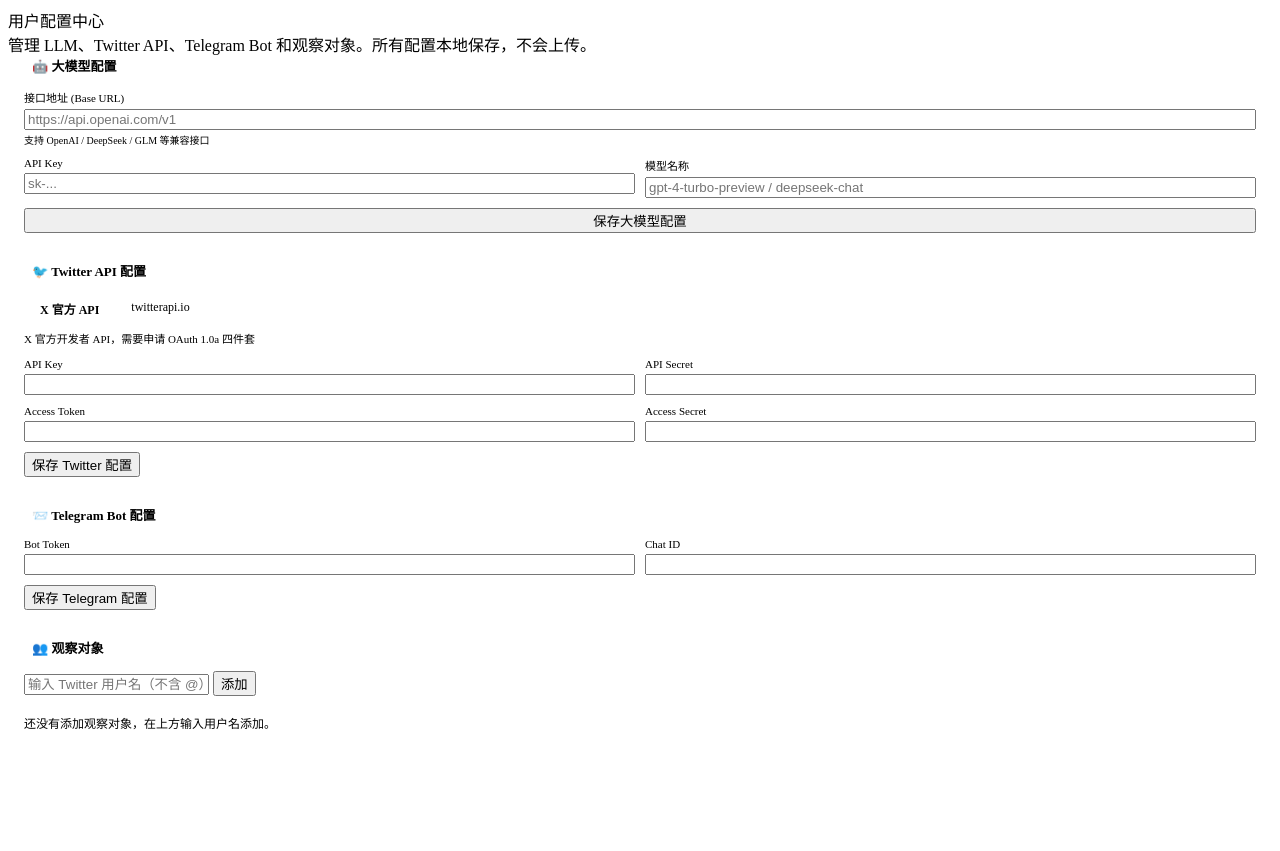
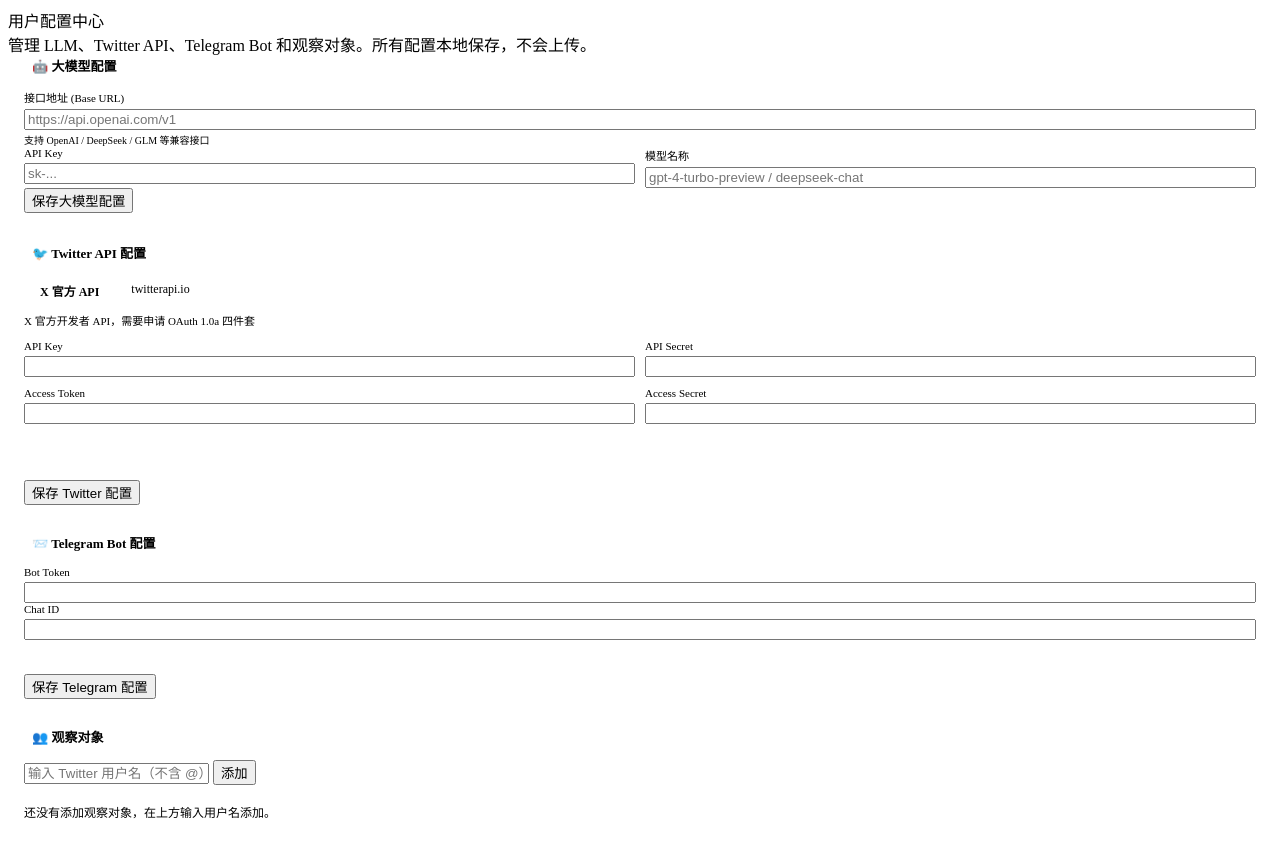
Before and after one commit to Miss0x/twitter-investor-distiller, a Python web app: template src/templates/cards/config_center.html in a window 1280 px wide. Before the commit the page ends 729 px from the top, so only its background shows below. Run offline with Jinja, Linux system fonts and the light colour scheme; the template is opened without the code that fills it, so the values that code supplies are empty.

Commit message:
fix: 配置中心各模块固定最小高度，切换 Twitter 供应商时页面不跳动
- LLM 区域 min-height: 126px
- Twitter 表单区域 min-height: 130px
- Telegram 区域 min-height: 98px

```diff
--- a/src/templates/cards/config_center.html
+++ b/src/templates/cards/config_center.html
@@ -10,7 +10,7 @@
 <!-- ════ LLM 配置 ════ -->
 <fieldset style="border:1px solid var(--border);border-radius:var(--radius-md);padding:14px;margin-bottom:14px;">
   <legend style="font-weight:600;font-size:13px;padding:0 8px;">🤖 大模型配置</legend>
-  <div style="display:grid;gap:10px;">
+  <div style="min-height:126px;">
     <div>
       <label style="font-size:11px;color:var(--muted);display:block;margin-bottom:4px;">接口地址 (Base URL)</label>
       <input id="config_center-llm_url" value="{{ llm.base_url }}" placeholder="https://api.openai.com/v1" style="width:100%;">
@@ -50,6 +50,9 @@
     <span id="config_center-tw_desc_twitterapi" {% if twitter.provider != 'twitterapi_io' %}style="display:none;"{% endif %}>第三方服务 <a href="https://twitterapi.io" target="_blank" style="color:var(--accent);">twitterapi.io</a>，注册即得一个 API Key，无需 OAuth</span>
   </div>
 
+  <!-- 表单容器：固定高度，切换时不跳动 -->
+  <div style="min-height:130px;">
+
   <!-- 官方 API 表单 -->
   <div id="config_center-tw_form_official" style="display:{% if twitter.provider == 'twitterapi_io' %}none{% else %}grid{% endif %};grid-template-columns:1fr 1fr;gap:10px;">
     <div>
@@ -80,13 +83,15 @@
     <input type="hidden" id="config_center-tw_3rd_url" value="https://api.twitterapi.io">
   </div>
 
+  </div><!-- 表单容器结束 -->
+
   <button class="btn btn-accent" data-action="save-config-twitter" style="margin-top:10px;">保存 Twitter 配置</button>
 </fieldset>
 
 <!-- ════ Telegram ════ -->
 <fieldset style="border:1px solid var(--border);border-radius:var(--radius-md);padding:14px;margin-bottom:14px;">
   <legend style="font-weight:600;font-size:13px;padding:0 8px;">📨 Telegram Bot 配置</legend>
-  <div style="display:grid;grid-template-columns:1fr 1fr;gap:10px;">
+  <div style="min-height:98px;">
     <div>
       <label style="font-size:11px;color:var(--muted);display:block;margin-bottom:4px;">Bot Token</label>
       <input id="config_center-tg_token" value="{{ telegram.bot_token }}" type="password" style="width:100%;">
```
